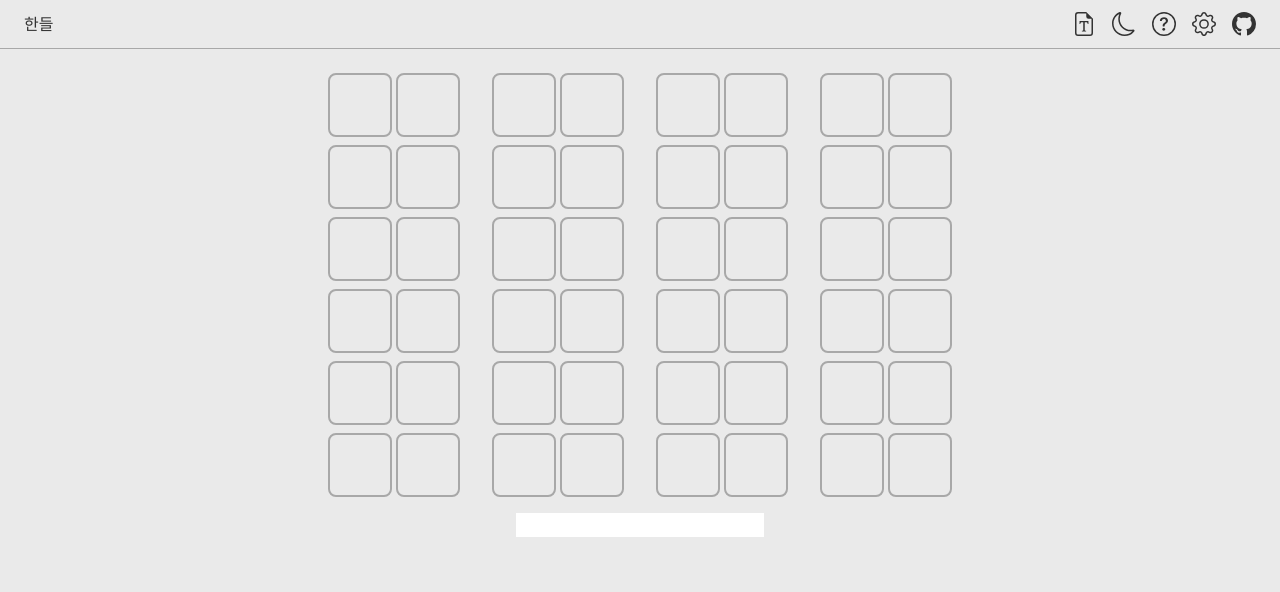
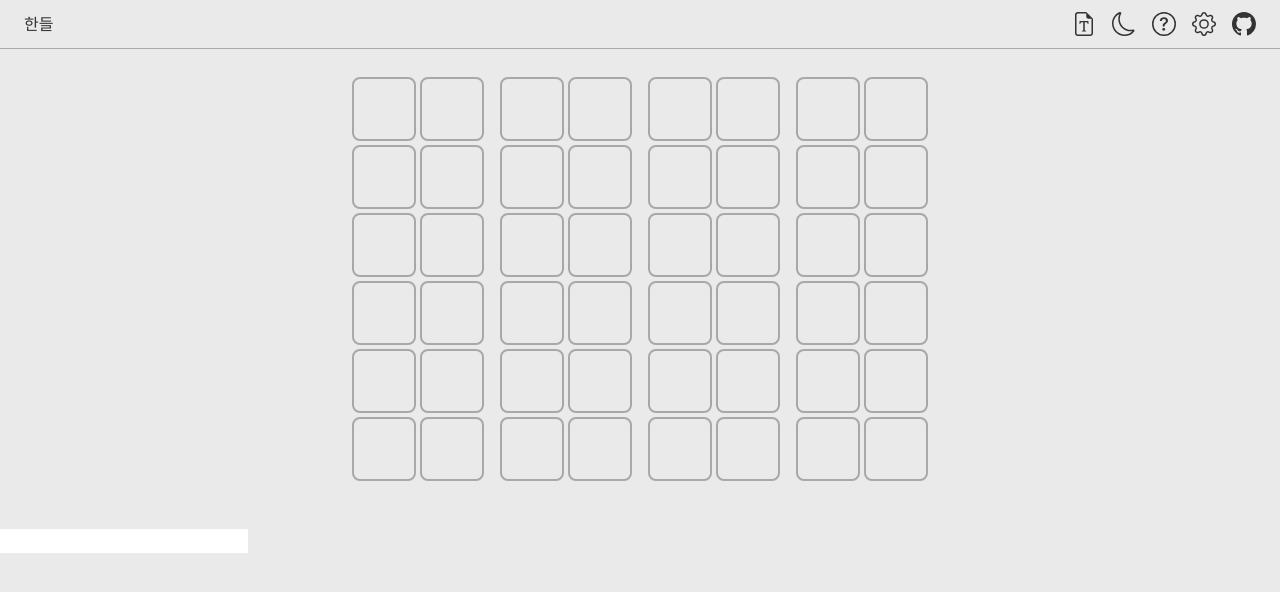
Before and after one commit to wolimst/handle, a Svelte app: page / in a window 1280 px wide. Shown: the top 592 px of the page. Built offline with nearby package versions, Linux system fonts and the light colour scheme.

Commit message:
Display fixed number of wordles in a row

```diff
--- a/src/components/wordle/Game.svelte
+++ b/src/components/wordle/Game.svelte
@@ -1,6 +1,7 @@
 <script lang="ts">
   import Guess from './Guess.svelte'
   import Keyboard from './Keyboard.svelte'
+  import { N_WORDLES_PER_ROW } from '@/constants'
   import * as Wordle from '@/lib/wordle'
 
   export let nWordles: number
@@ -9,6 +10,18 @@
 
   let game: Wordle.Game = new Wordle.Game(nWordles, nGuesses, answerLength)
   let keyboardValue = game.keyboard.value
+
+  const nWordlesPerRow = N_WORDLES_PER_ROW[answerLength]
+  const nRows = Math.ceil(game.nWordles / nWordlesPerRow)
+
+  function nWordlesThisRow(rowIndex: number): number {
+    const nWordlesRemaining = game.nWordles - rowIndex * nWordlesPerRow
+    if (nWordlesRemaining > nWordlesPerRow) {
+      return nWordlesPerRow
+    } else {
+      return nWordlesRemaining
+    }
+  }
 
   function onInput() {
     keyboardValue = game.keyboard.value
@@ -21,34 +34,32 @@
   }
 </script>
 
+<div class="tw-container tw-mb-12">
+  {#each { length: nRows } as _, rowIndex}
+    <div class="tw-mb-6">
+      {#each { length: game.nGuesses } as _, guessIndex}
         <div
-  class="tw-container tw-inline-flex tw-flex-col tw-items-center tw-justify-between"
+          class="tw-flex tw-flex-nowrap tw-justify-center tw-gap-4 tw-mx-2 tw-my-1"
         >
-  <div class="tw-flex tw-flex-row tw-flex-wrap tw-gap-8 tw-justify-center">
-    {#each game.data.wordleData as wordle}
-      <div class="tw-inline-flex tw-flex-col tw-gap-2 tw-items-center">
-        {#each wordle.guessResults as guessResult}
-          <Guess guess={guessResult} answerLength={game.answerLength} />
+          {#each { length: nWordlesThisRow(rowIndex) } as _, colIndex}
+            {@const wordleIndex = nWordlesPerRow * rowIndex + colIndex}
+            {@const wordle = game.data.wordleData[wordleIndex]}
+
+            {#if guessIndex < wordle.guessResults.length}
+              <Guess
+                guess={wordle.guessResults[guessIndex]}
+                answerLength={game.answerLength}
+              />
+            {:else if wordle.status === 'playing' && guessIndex === wordle.guessResults.length}
+              <Guess guess={keyboardValue} answerLength={game.answerLength} />
+            {:else}
+              <Guess answerLength={game.answerLength} />
+            {/if}
           {/each}
-        {#if wordle.status === 'playing'}
-          {#if game.remainingGuesses > 0}
-            <Guess guess={keyboardValue} answerLength={game.answerLength} />
-          {/if}
-          {#if game.remainingGuesses > 1}
-            {#each { length: game.remainingGuesses - 1 } as _}
-              <Guess answerLength={game.answerLength} />
+        </div>
       {/each}
-          {/if}
-        {/if}
     </div>
   {/each}
 </div>
 
-  <div class="tw-my-4">
-    <Keyboard
-      keyboard={game.keyboard}
-      on:submit={submitGuess}
-      on:input={onInput}
-    />
-  </div>
-</div>
+<Keyboard keyboard={game.keyboard} on:submit={submitGuess} on:input={onInput} />
--- a/src/components/wordle/Guess.svelte
+++ b/src/components/wordle/Guess.svelte
@@ -77,10 +77,10 @@
   $: syllableColors = getColors(guess)
 </script>
 
-<div class="tw-inline-flex tw-gap-1">
+<div class="tw-inline-flex tw-gap-1 tw-min-w-0 tw-min-h-0">
   {#each { length: answerLength } as _, i}
     <div
-      class="tw-w-16 tw-h-16 tw-border-2 tw-rounded-lg tw-border-solid tw-border-app-text-secondary tw-overflow-hidden"
+      class="tw-w-16 tw-aspect-square tw-border-2 tw-rounded-lg tw-border-solid tw-border-app-text-secondary tw-overflow-hidden"
     >
       {#await drawables then d}
         {#if i < d.length}
--- a/src/constants.ts
+++ b/src/constants.ts
@@ -3,3 +3,11 @@ export const ROUTES = {
   home: '/',
   fontViewer: '/font',
 } as const
+
+/**
+ * Maximum number of wordles that could be displayed for each row on the screen.
+ *
+ * Array index corresponds to the answer length of the wordle,
+ * i.e. `N_WORDLES_PER_ROW[2]` is #wordles/row when the answer length is 2.
+ */
+export const N_WORDLES_PER_ROW = [0, 4, 4, 3, 2, 2] as const
```
Lines whose indentation alone changed are shown as unchanged.
